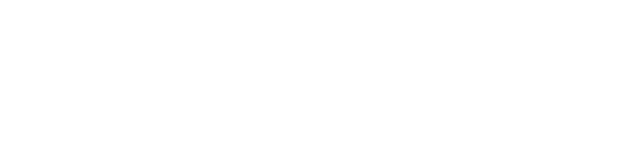
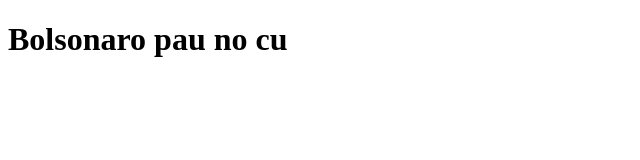
Before and after one commit to LucasssH97/github_study, a plain HTML site: page index.html in a window 1280 px wide. Shown: the whole page, without its empty margins (0-640 px from the left). Drawn offline with Linux system fonts and the light colour scheme.

Commit message:
Foi adicionado h1 na index

```diff
--- a/index.html
+++ b/index.html
@@ -9,7 +9,7 @@
 </head>
 
 <body>
-
+    <h1 class="text-center">Bolsonaro pau no cu</h1>
 </body>
 
 </html>
```
